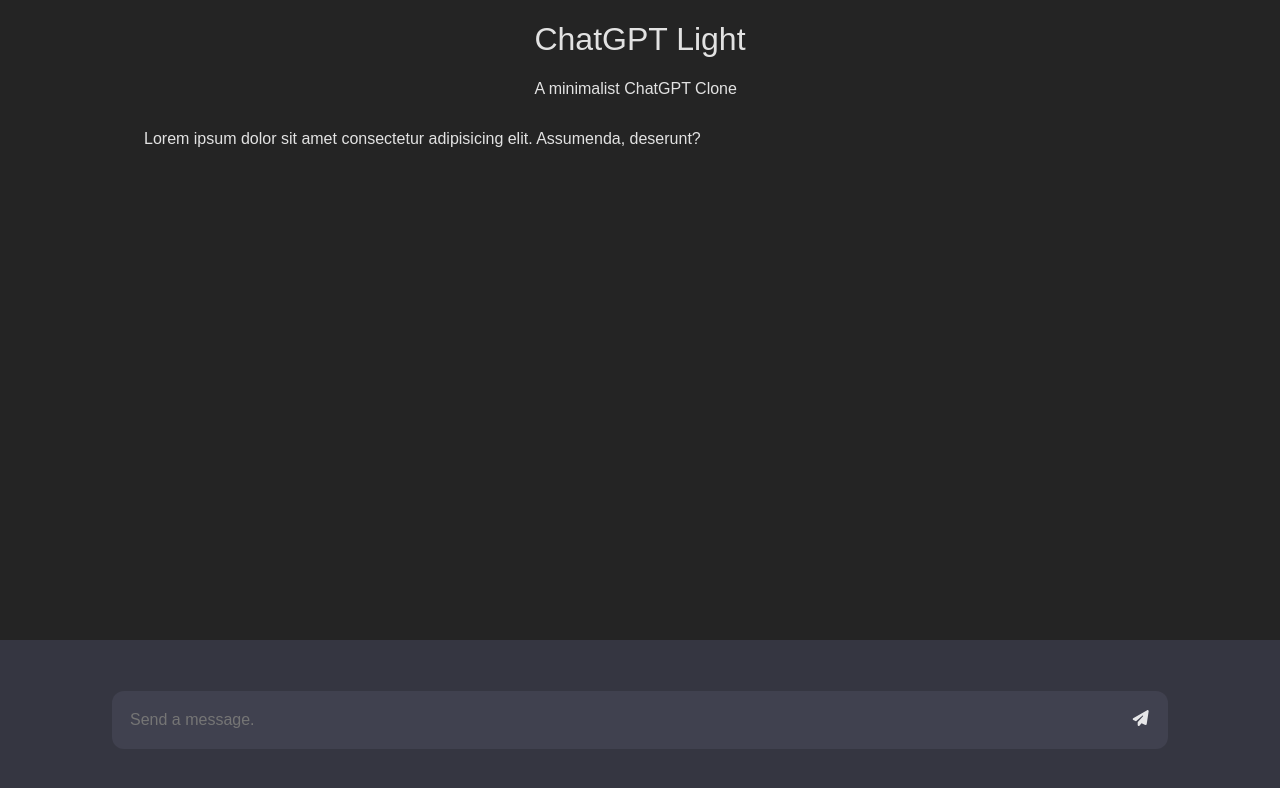
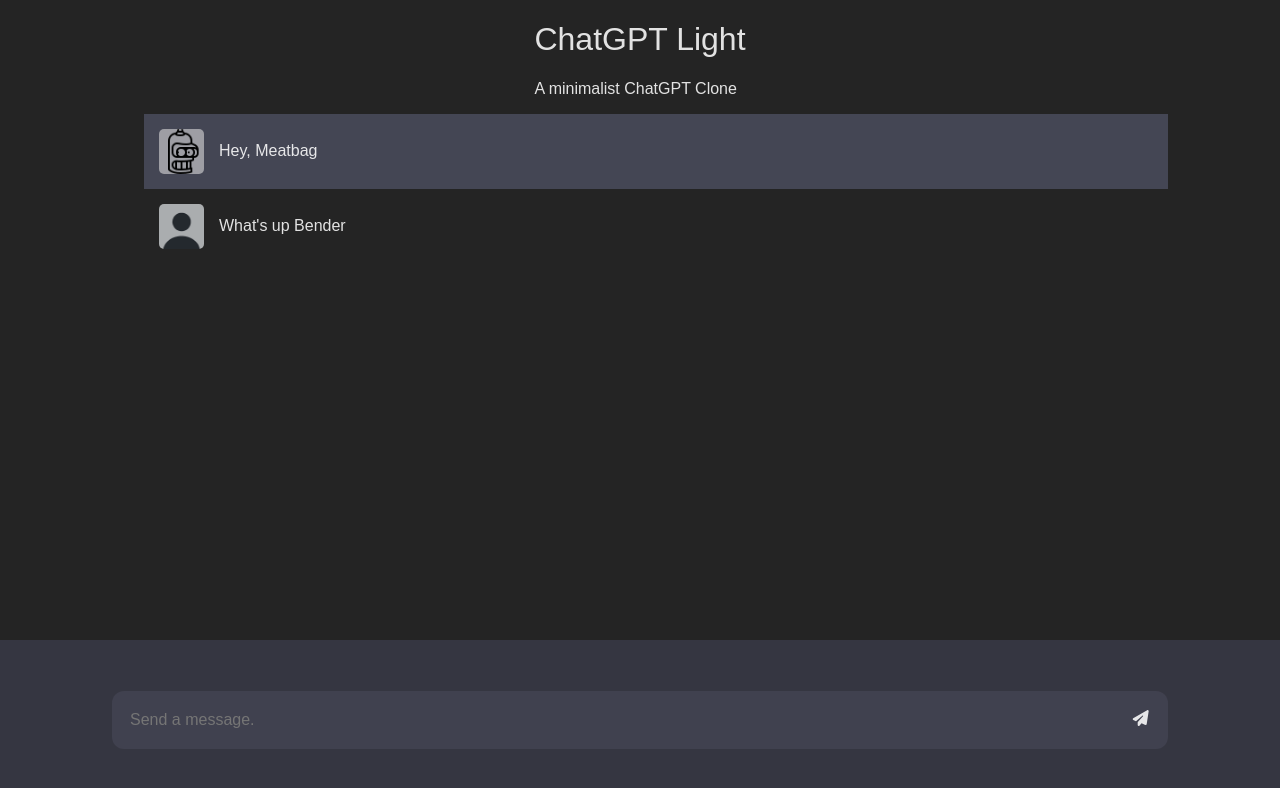
Before and after one commit to hakeem-jc/gpt-light, a Next.js app: page / in a window 1280 px wide. Shown: the top 788 px of the page. Built offline with nearby package versions, Linux system fonts and the light colour scheme.

Commit message:
Add static chat

```diff
--- a/src/app/page.tsx
+++ b/src/app/page.tsx
@@ -1,8 +1,21 @@
 import styles from './page.module.css';
 import { FontAwesomeIcon } from '@fortawesome/react-fontawesome';
 import { faPaperPlane } from '@fortawesome/free-solid-svg-icons'
+import ChatBox from '@/components/ChatBox/ChatBox';
 
 export default function Home() {
+  let chat = [
+    {
+        "role": "assistant",
+        "content": "Hey, Meatbag"
+    },
+    {
+        "role": "user",
+        "content": "What's up Bender"
+    }
+];
+
+
   return (
     <main className={styles.app}>
       <header>
@@ -11,7 +24,9 @@
       </header>
 
       <section className={styles.messages}>
-        <p>Lorem ipsum dolor sit amet consectetur adipisicing elit. Assumenda, deserunt?</p>
+      {chat.map((message, i)=> {
+          return message.role  !== "system" && <ChatBox key={`message:${i}`} role={message.role} content={message.content}/>
+        })}
       </section>
 
       <section className={styles.chat_form_container}>
--- /dev/null
+++ b/src/components/ChatBox/ChatBox.module.css
@@ -0,0 +1,32 @@
+.chatbox {
+    width: 100%;
+    /* padding: 1.2em 1em; */
+}
+
+.chatbox__text-container {
+    display: flex;
+    align-items: center;
+}
+
+.chatbox--bot {
+    background-color: #444654;
+}
+
+.chatbox__image {
+    width: 45px;
+    height: 45px;
+    border-radius: 5px;
+    margin: 15px;
+}
+
+@media only screen and (min-width: 768px) {
+    .chatbox__text {
+        font-size: 1.8rem;
+    }
+}
+
+@media only screen and (min-width: 1280px) {
+    .chatbox__text {
+        font-size: 1rem;
+    }
+}
--- /dev/null
+++ b/src/components/ChatBox/ChatBox.tsx
@@ -0,0 +1,29 @@
+import { FC } from 'react';
+import styles from './ChatBox.module.css';
+import user from '@/assets/user.png';
+import avatar from '@/assets/bot.png';
+import { ChatType } from '@/interfaces/interfaces';
+import Image from 'next/image';
+
+interface ChatBoxProps {
+    role: string,
+    content: string
+}
+
+const ChatBox:FC<ChatBoxProps> = (props) => {
+    const roleClassName = props.role === ChatType.BOT ? styles['chatbox--bot'] : '';
+
+    return (
+        <div className={`${styles.chatbox} ${roleClassName}`}>
+        <div className={styles['chatbox__text-container']}>
+            <Image
+                src={props.role === ChatType.BOT ? avatar : user}
+                alt={props.role === ChatType.BOT ? "Bot Icon" : "User Icon"}
+                className={styles['chatbox__image']}
+            />
+          <p className={styles['chatbox__text']}>{props.content}</p>
+        </div>
+      </div>);
+}
+
+export default ChatBox;
--- /dev/null
+++ b/src/interfaces/interfaces.ts
@@ -0,0 +1,9 @@
+export enum ChatType {
+    USER = "user",
+    BOT = "assistant",
+}
+
+export interface Message {
+    role: string;
+    content: string;
+}
```
Also changed, not shown: src/assets/bot.png (added), src/assets/user.png (added).
